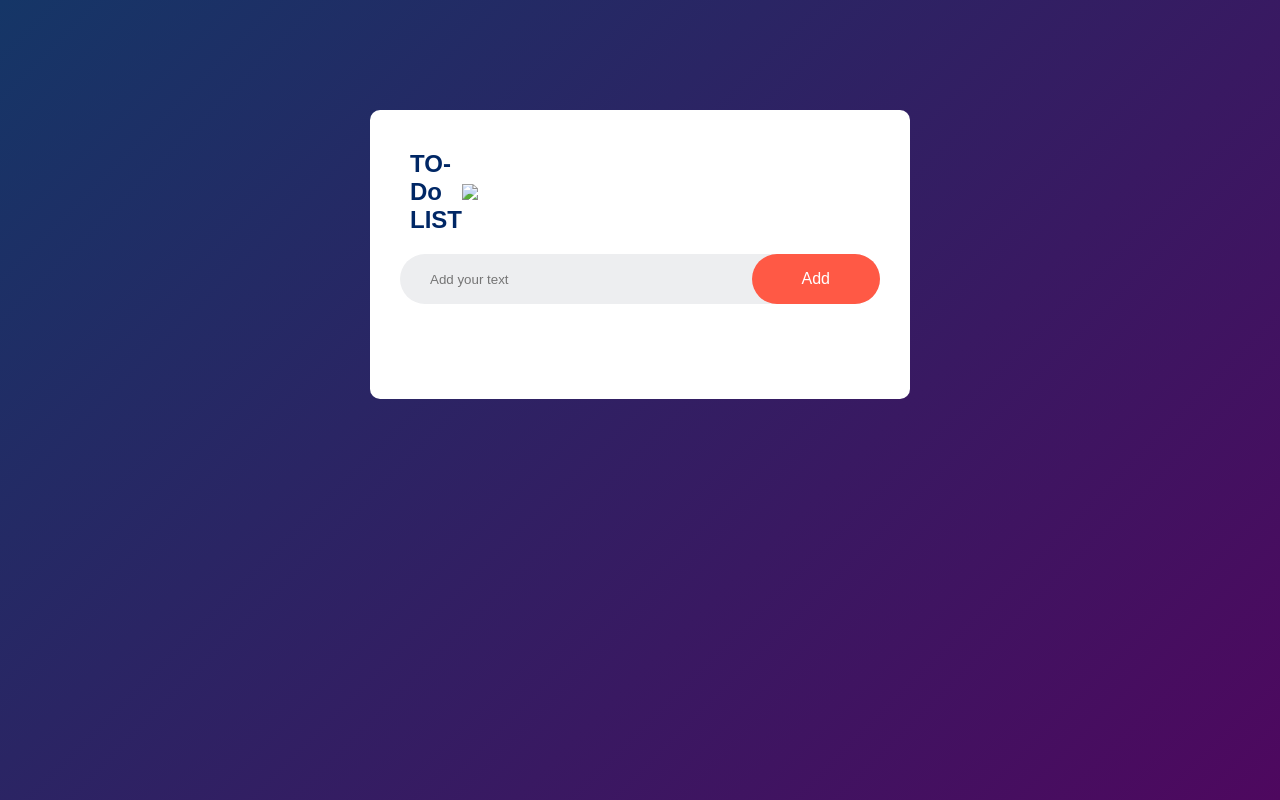
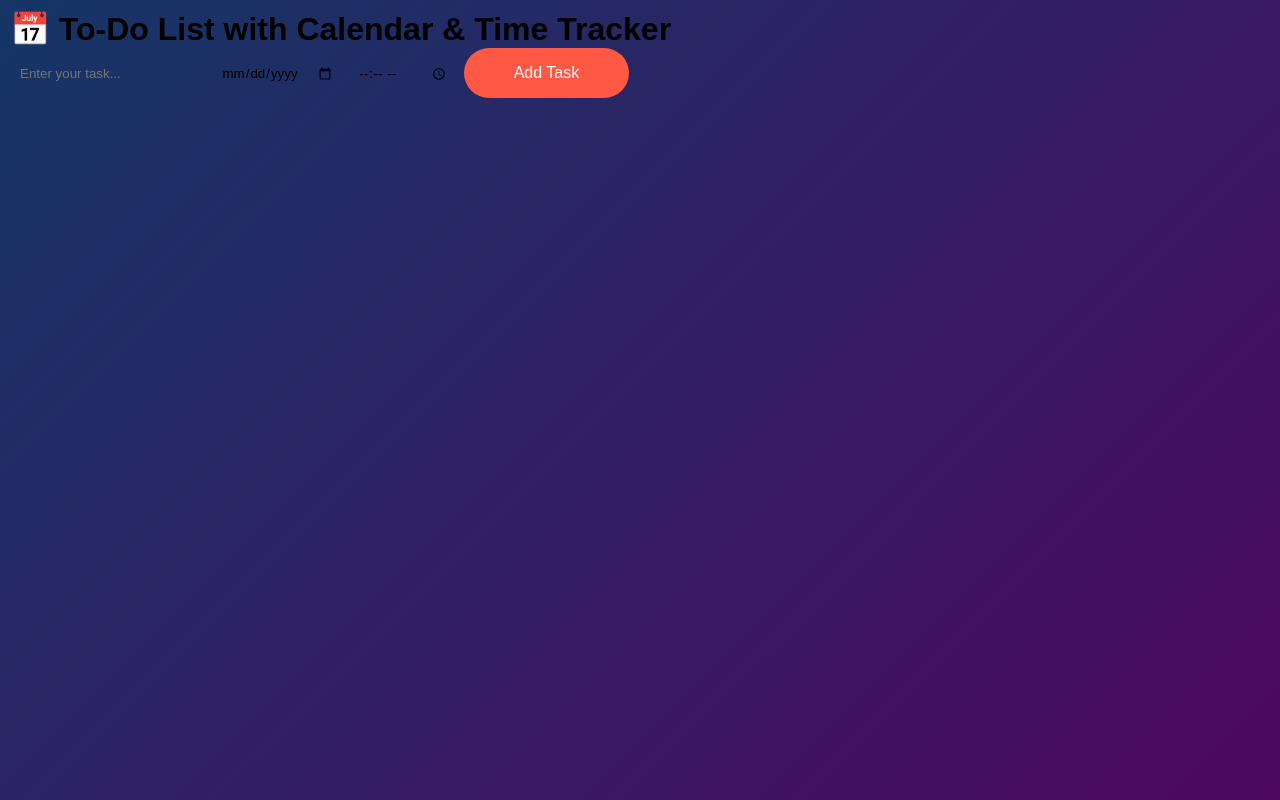
Before and after one commit to sairamswain/To-do-list, a plain HTML site: page index.html in a window 1280 px wide. Drawn offline with Linux system fonts and the light colour scheme.

Commit message:
Update index.html

```diff
--- a/index.html
+++ b/index.html
@@ -2,26 +2,34 @@
 <html lang="en">
 <head>
     <meta charset="UTF-8">
-    <meta http-equiv="X-UA-Compatible" content="IE=edge">
-    <meta name="viewport" content="width=device-width, initial-scale=1">
-    <title>TO-DO LIST WEBSITE</title>
-    <link rel="stylesheet" href="style.css"></link>
+    <meta name="viewport" content="width=device-width, initial-scale=1.0">
+    <title>To-Do List with Calendar & AM/PM</title>
+    <link rel="stylesheet" href="style.css">
 </head>
 <body>
-    <div class="container">
-        <div class="todo-app">
-            <h2>TO-Do LIST <img src="images/icon.png"></h2>
-            <div class="row">
-                <input type="text" id="input-box" placeholder="Add your text">
-                <button onclick="AddTask()">Add</button>
-            </div>
-            <ul id="list-container">
-                <!-- <li class="checked">Task 1</li>
-                <li>Task 2</li>
-                <li>Task 3</li> -->
-            </ul>
-        </div>
+
+<div class="container">
+    <header>
+        <h1>📅 To-Do List with Calendar & Time Tracker</h1>
+    </header>
+
+    <div class="task-form">
+        <input type="text" id="task-input" placeholder="Enter your task..." required />
+        <input type="date" id="date-input" required />
+        <input type="time" id="time-input" required />
+        <button onclick="addTask()">Add Task</button>
     </div>
-    <script src="script.js"></script>
+
+    <div class="calendar-container">
+        <div id="calendar"></div>
+    </div>
+
+    <ul id="task-list"></ul>
+
+    <div id="notification" class="notification hidden"></div>
+</div>
+
+<script src="script.js"></script>
+
 </body>
 </html>
```
